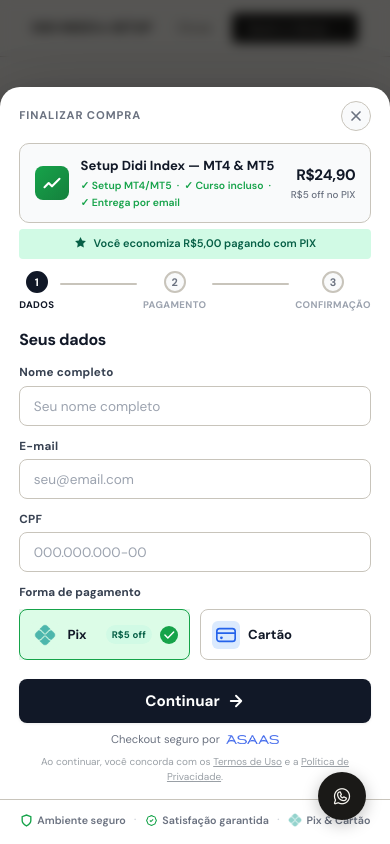
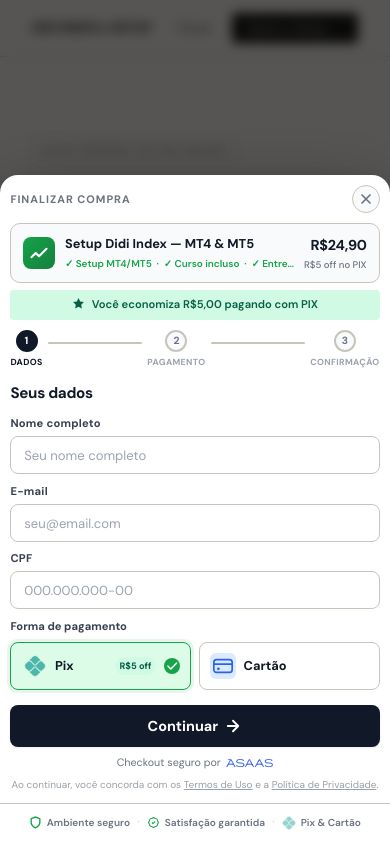
Before and after one commit to gustavoUlisses/bigplayer, a website: page public/index.html in a window 390 px wide. Both pictures are taken after a click on the button "Quero o Setup →". Shown: the top 844 px of the page. Drawn offline with nearby package versions, Linux system fonts and the light colour scheme.

Commit message:
fix: rewrite CSS checkout - clamp/dvh/media query altura, sem overflow horizontal

```diff
--- a/public/styles.css
+++ b/public/styles.css
@@ -26,6 +26,9 @@
   --shadow-sm: 0 1px 3px rgba(0,0,0,0.08);
   --shadow-md: 0 4px 12px rgba(0,0,0,0.10);
   --transition: 180ms ease;
+  /* espaçamento interno base — comprime em telas pequenas */
+  --p: clamp(0.65rem, 2.5vw, 1rem);
+  --gap: clamp(0.5rem, 1.5vw, 0.75rem);
 }
 
 /* ── MODAL OVERLAY ────────────────────────────────────────── */
@@ -35,11 +38,11 @@
   background: rgba(0,0,0,0.65);
   backdrop-filter: blur(6px);
   -webkit-backdrop-filter: blur(6px);
-  z-index: 100;
+  z-index: 9999;
   display: flex;
   align-items: center;
   justify-content: center;
-  padding: 1rem;
+  padding: clamp(0.5rem, 3vw, 1.25rem);
   opacity: 0;
   pointer-events: none;
   transition: opacity 200ms ease;
@@ -48,26 +51,26 @@
 .modal-overlay.is-open { opacity: 1; pointer-events: all; }
 
 .modal {
+  font-family: var(--font);
   background: var(--modal-bg);
   border-radius: var(--radius);
   width: 100%;
-  max-width: 460px;
+  max-width: 440px;
   box-shadow: var(--shadow-modal);
-  transform: translateY(20px) scale(0.97);
-  transition: transform 280ms cubic-bezier(0.34, 1.45, 0.64, 1);
+  transform: translateY(16px) scale(0.98);
+  transition: transform 260ms cubic-bezier(0.34, 1.4, 0.64, 1);
+  /* ocupa no máximo 96% da altura disponível e rola só verticalmente */
   max-height: 96dvh;
   overflow-x: hidden;
   overflow-y: auto;
+  overscroll-behavior: contain;
   scrollbar-width: none;
   display: flex;
   flex-direction: column;
-  font-family: var(--font);
 }
 
 .modal::-webkit-scrollbar { display: none; }
 .modal-overlay.is-open .modal { transform: translateY(0) scale(1); }
-
-/* títulos do modal mantêm a fonte original do checkout */
 .modal h1, .modal h2 { font-family: var(--font); }
 
 /* ── MODAL HEADER ─────────────────────────────────────────── */
@@ -75,20 +78,21 @@
   display: flex;
   align-items: center;
   justify-content: space-between;
-  padding: 0.85rem 1.2rem 0;
+  padding: var(--p) var(--p) 0;
+  flex-shrink: 0;
 }
 
 .modal__header-title {
-  font-size: 0.7rem;
+  font-size: 0.68rem;
   font-weight: 700;
-  letter-spacing: 0.08em;
+  letter-spacing: 0.09em;
   text-transform: uppercase;
   color: var(--text-muted);
 }
 
 .modal__close {
-  width: 30px;
-  height: 30px;
+  width: 28px;
+  height: 28px;
   border-radius: 50%;
   border: 1.5px solid var(--border);
   background: var(--surface);
@@ -100,24 +104,25 @@
   transition: background var(--transition), color var(--transition);
   flex-shrink: 0;
 }
-
 .modal__close:hover { background: var(--surface-2); color: var(--text); }
 
 /* ── ORDER SUMMARY ────────────────────────────────────────── */
 .order-summary {
   display: flex;
   align-items: center;
-  gap: 0.75rem;
-  margin: 0.75rem 1.2rem 0;
+  gap: 0.6rem;
+  margin: 0.6rem var(--p) 0;
   background: var(--surface);
   border: 1.5px solid var(--border);
   border-radius: var(--radius-sm);
-  padding: 0.7rem 0.9rem;
+  padding: 0.6rem 0.75rem;
+  flex-shrink: 0;
+  min-width: 0;
 }
 
 .order-summary__icon {
-  width: 34px;
-  height: 34px;
+  width: 32px;
+  height: 32px;
   border-radius: 8px;
   background: linear-gradient(135deg, #16a34a, #15803d);
   display: flex;
@@ -128,15 +133,29 @@
 }
 
 .order-summary__info { flex: 1; min-width: 0; display: flex; flex-direction: column; gap: 2px; }
-.order-summary__name { font-size: 0.82rem; font-weight: 700; color: var(--text); }
-.order-summary__perks { font-size: 0.65rem; color: var(--green); font-weight: 600; }
+.order-summary__name { font-size: 0.8rem; font-weight: 700; color: var(--text); white-space: nowrap; overflow: hidden; text-overflow: ellipsis; }
+.order-summary__perks { font-size: 0.62rem; color: var(--green); font-weight: 600; white-space: nowrap; overflow: hidden; text-overflow: ellipsis; }
 .order-summary__price { display: flex; flex-direction: column; align-items: flex-end; flex-shrink: 0; }
-.order-summary__value { font-size: 0.95rem; font-weight: 800; color: var(--text); letter-spacing: -0.02em; }
-.order-summary__tag { font-size: 0.62rem; color: var(--text-muted); font-weight: 500; }
+.order-summary__value { font-size: 0.9rem; font-weight: 800; color: var(--text); letter-spacing: -0.02em; white-space: nowrap; }
+.order-summary__tag { font-size: 0.6rem; color: var(--text-muted); font-weight: 500; white-space: nowrap; }
+
+/* ── PIX DISCOUNT BAR ─────────────────────────────────────── */
+#pix-discount-bar {
+  margin: 0.45rem var(--p) 0 !important;
+  padding: 0.4rem 0.75rem !important;
+  font-size: 0.7rem !important;
+  border-radius: 6px;
+  flex-shrink: 0;
+}
 
 /* ── STEP PROGRESS ────────────────────────────────────────── */
-.step-progress { display: flex; align-items: center; padding: 0.75rem 1.2rem 0; }
-.step-progress__item { display: flex; flex-direction: column; align-items: center; gap: 4px; }
+.step-progress {
+  display: flex;
+  align-items: center;
+  padding: 0.6rem var(--p) 0;
+  flex-shrink: 0;
+}
+.step-progress__item { display: flex; flex-direction: column; align-items: center; gap: 3px; }
 
 .step-progress__dot {
   width: 22px;
@@ -149,9 +168,8 @@
   justify-content: center;
   transition: all 250ms ease;
 }
-
-.step-progress__dot span { font-size: 0.68rem; font-weight: 700; color: var(--text-muted); line-height: 1; }
-.step-progress__label { font-size: 0.6rem; font-weight: 700; color: var(--text-dim); letter-spacing: 0.04em; text-transform: uppercase; }
+.step-progress__dot span { font-size: 0.65rem; font-weight: 700; color: var(--text-muted); line-height: 1; }
+.step-progress__label { font-size: 0.55rem; font-weight: 700; color: var(--text-dim); letter-spacing: 0.04em; text-transform: uppercase; }
 
 .step-progress__item.active .step-progress__dot { background: var(--text); border-color: var(--text); }
 .step-progress__item.active .step-progress__dot span { color: #fff; }
@@ -164,57 +182,56 @@
   flex: 1;
   height: 2px;
   background: var(--border);
-  margin: 0 6px 16px;
+  margin: 0 5px 14px;
   border-radius: 2px;
   transition: background 250ms ease;
 }
-
 .step-progress__line.done { background: var(--green); }
 
 /* ── STEPS ────────────────────────────────────────────────── */
-.step { padding: 0.9rem 1.2rem; animation: stepIn 0.25s ease both; flex: 1; }
+.step { padding: 0.75rem var(--p) var(--p); animation: stepIn 0.22s ease both; }
 .step--hidden { display: none !important; }
-.step__title { font-size: 1rem; font-weight: 800; color: var(--text); margin-bottom: 0.7rem; letter-spacing: -0.02em; }
-.step__sub { font-size: 0.82rem; color: var(--text-muted); margin-bottom: 1.2rem; line-height: 1.5; }
+.step__title { font-size: 0.95rem; font-weight: 800; color: var(--text); margin-bottom: 0.6rem; letter-spacing: -0.02em; }
+.step__sub { font-size: 0.78rem; color: var(--text-muted); margin-bottom: 0.9rem; line-height: 1.5; }
 
 /* ── FORM FIELDS ──────────────────────────────────────────── */
-.field { display: flex; flex-direction: column; gap: 4px; margin-bottom: 0.65rem; }
-.field label { font-size: 0.73rem; font-weight: 700; color: var(--text-2); letter-spacing: 0.02em; }
+.field { display: flex; flex-direction: column; gap: 3px; margin-bottom: 0.55rem; }
+.field label { font-size: 0.7rem; font-weight: 700; color: var(--text-2); letter-spacing: 0.02em; }
 
 .field input {
-  height: 40px;
-  padding: 0 0.85rem;
+  height: 38px;
+  padding: 0 0.8rem;
   background: #fff;
   border: 1.5px solid var(--border);
   border-radius: var(--radius-xs);
   font-family: var(--font);
-  font-size: 0.9rem;
+  font-size: 0.88rem;
   color: var(--text);
   outline: none;
   transition: border-color var(--transition), box-shadow var(--transition);
   width: 100%;
+  min-width: 0;
 }
-
-.field input::placeholder { color: var(--text-dim); font-size: 0.85rem; }
+.field input::placeholder { color: var(--text-dim); font-size: 0.82rem; }
 .field input:focus { border-color: #6b7280; box-shadow: 0 0 0 3px rgba(107,114,128,0.1); }
 
 .field__input-wrap { position: relative; }
-.field__input-wrap input { padding-right: 3.2rem; }
-.field__card-icons { position: absolute; right: 0.75rem; top: 50%; transform: translateY(-50%); opacity: 0.4; }
-.field-row { display: grid; grid-template-columns: 1fr 1fr; gap: 0.7rem; }
+.field__input-wrap input { padding-right: 3rem; }
+.field__card-icons { position: absolute; right: 0.7rem; top: 50%; transform: translateY(-50%); opacity: 0.4; }
+.field-row { display: grid; grid-template-columns: 1fr 1fr; gap: 0.55rem; }
 
 /* ── PAYMENT SELECT ───────────────────────────────────────── */
-.payment-select { margin-bottom: 0.75rem; }
-.payment-select__label { font-size: 0.73rem; font-weight: 700; color: var(--text-2); margin-bottom: 0.5rem; }
-.payment-select__grid { display: grid; grid-template-columns: 1fr 1fr; gap: 0.6rem; }
-.pm-card { cursor: pointer; display: block; min-width: 0; overflow: hidden; }
+.payment-select { margin-bottom: 0.6rem; }
+.payment-select__label { font-size: 0.7rem; font-weight: 700; color: var(--text-2); margin-bottom: 0.4rem; }
+.payment-select__grid { display: grid; grid-template-columns: 1fr 1fr; gap: 0.5rem; }
+.pm-card { cursor: pointer; display: block; min-width: 0; }
 .pm-card input[type="radio"] { display: none; }
 
 .pm-card__inner {
   display: flex;
   align-items: center;
-  gap: 0.5rem;
-  padding: 0.65rem 0.7rem;
+  gap: 0.45rem;
+  padding: 0.6rem 0.65rem;
   border: 1.5px solid var(--border);
   border-radius: var(--radius-xs);
   background: #fff;
@@ -222,23 +239,22 @@
   min-width: 0;
   overflow: hidden;
 }
-
 .pm-card:has(input:checked) .pm-card__inner {
   border-color: var(--green);
   background: var(--green-light);
   box-shadow: 0 0 0 3px rgba(22,163,74,0.1);
 }
 
-.pm-card__icon { width: 28px; height: 28px; border-radius: 6px; display: flex; align-items: center; justify-content: center; flex-shrink: 0; }
+.pm-card__icon { width: 26px; height: 26px; border-radius: 6px; display: flex; align-items: center; justify-content: center; flex-shrink: 0; }
 .pm-card__icon--pix { background: #dcfce7; color: var(--green); }
 .pm-card__icon--card { background: var(--blue-light); color: var(--blue); }
-.pm-card__text { flex: 1; min-width: 0; display: flex; flex-direction: column; gap: 1px; }
-.pm-card__text strong { font-size: 0.82rem; font-weight: 700; color: var(--text); }
-.pm-card__text span { font-size: 0.63rem; color: var(--text-muted); white-space: nowrap; overflow: hidden; text-overflow: ellipsis; }
+.pm-card__text { flex: 1; min-width: 0; display: flex; flex-direction: column; gap: 1px; overflow: hidden; }
+.pm-card__text strong { font-size: 0.8rem; font-weight: 700; color: var(--text); }
+.pm-card__text span { font-size: 0.6rem; color: var(--text-muted); white-space: nowrap; overflow: hidden; text-overflow: ellipsis; }
 
 .pm-card__check {
-  width: 18px;
-  height: 18px;
+  width: 16px;
+  height: 16px;
   border-radius: 50%;
   background: var(--green);
   color: #fff;
@@ -250,45 +266,42 @@
   transition: opacity 200ms ease, transform 200ms ease;
   flex-shrink: 0;
 }
-
 .pm-card:has(input:checked) .pm-card__check { opacity: 1; transform: scale(1); }
 
 .pm-card__badge {
-  font-size: 0.6rem;
+  font-size: 0.58rem;
   font-weight: 700;
   background: #d1fae5;
   color: #065f46;
-  padding: 2px 6px;
+  padding: 2px 5px;
   border-radius: 99px;
   white-space: nowrap;
   flex-shrink: 0;
-  letter-spacing: .02em;
 }
 
 /* ── FORM ERROR ───────────────────────────────────────────── */
 .form-error {
-  font-size: 0.78rem;
+  font-size: 0.75rem;
   color: var(--red);
   font-weight: 600;
   min-height: 0;
-  margin-bottom: 0.4rem;
+  margin-bottom: 0.35rem;
   border-radius: 6px;
   padding: 0;
   max-height: 0;
   overflow: hidden;
   transition: max-height 200ms ease, padding 200ms ease;
 }
-
-.form-error:not(:empty) { background: var(--red-light); padding: 0.5rem 0.75rem; max-height: 80px; }
+.form-error:not(:empty) { background: var(--red-light); padding: 0.45rem 0.7rem; max-height: 80px; }
 
 /* ── SUBMIT BUTTON ────────────────────────────────────────── */
 .btn-submit {
   width: 100%;
-  height: 44px;
+  height: 42px;
   background: var(--text);
   color: #fff;
   font-family: var(--font);
-  font-size: 0.95rem;
+  font-size: 0.9rem;
   font-weight: 700;
   border: none;
   border-radius: var(--radius-xs);
@@ -296,19 +309,18 @@
   display: flex;
   align-items: center;
   justify-content: center;
-  gap: 0.45rem;
+  gap: 0.4rem;
   transition: background var(--transition), transform var(--transition);
   box-shadow: var(--shadow-sm);
-  margin-top: 0.25rem;
+  margin-top: 0.2rem;
 }
-
 .btn-submit:hover { background: #1f2937; transform: translateY(-1px); }
 .btn-submit:active { transform: translateY(0); }
 .btn-submit:disabled { opacity: 0.5; cursor: not-allowed; transform: none; }
 .btn-submit--blue { background: var(--green); }
 .btn-submit--blue:hover { background: #15803d; }
 
-.btn-submit__loader { width: 16px; height: 16px; border: 2px solid rgba(255,255,255,0.3); border-top-color: #fff; border-radius: 50%; display: none; animation: spin 0.6s linear infinite; flex-shrink: 0; }
+.btn-submit__loader { width: 15px; height: 15px; border: 2px solid rgba(255,255,255,0.3); border-top-color: #fff; border-radius: 50%; display: none; animation: spin 0.6s linear infinite; flex-shrink: 0; }
 .btn-submit.is-loading .btn-submit__arrow { display: none; }
 .btn-submit.is-loading .btn-submit__text { opacity: 0.6; }
 .btn-submit.is-loading .btn-submit__loader { display: block; }
@@ -316,57 +328,70 @@
 .btn-submit:not(:disabled):hover .btn-submit__arrow { transform: translateX(3px); }
 
 /* ── SOCIAL PROOF ─────────────────────────────────────────── */
-.social-proof { display: flex; align-items: center; justify-content: center; gap: 0.4rem; font-size: 0.7rem; color: var(--text-muted); margin-top: 0.5rem; }
-.social-proof__logo { height: 9px; width: auto; object-fit: contain; vertical-align: middle; opacity: 0.75; }
+.social-proof { display: flex; align-items: center; justify-content: center; gap: 0.35rem; font-size: 0.67rem; color: var(--text-muted); margin-top: 0.45rem; }
+.social-proof__logo { height: 8px; width: auto; object-fit: contain; vertical-align: middle; opacity: 0.75; }
 
 /* ── PIX ──────────────────────────────────────────────────── */
-.pix-wrap { display: flex; flex-direction: column; align-items: center; margin-bottom: 1.2rem; }
-.pix-qr { background: #fff; border: 1.5px solid var(--border); border-radius: 12px; padding: 12px; box-shadow: var(--shadow-md); margin-bottom: 1rem; }
-.pix-qr img { width: 176px; height: 176px; display: block; }
-.pix-status { display: flex; align-items: center; gap: 0.5rem; font-size: 0.85rem; font-weight: 600; color: var(--text-2); margin-bottom: 0.3rem; }
-.pix-expire { font-size: 0.7rem; color: var(--text-dim); }
-.pix-copy-section__label { font-size: 0.68rem; font-weight: 700; color: var(--text-muted); text-transform: uppercase; letter-spacing: 0.06em; margin-bottom: 0.45rem; }
-.pix-copy-box { display: flex; align-items: center; gap: 0.5rem; background: var(--surface); border: 1.5px solid var(--border); border-radius: var(--radius-xs); padding: 0.6rem 0.75rem; }
-.pix-copy-box__code { flex: 1; font-size: 0.66rem; color: var(--text-muted); font-family: monospace; word-break: break-all; line-height: 1.4; }
-.pix-copy-box__btn { display: flex; align-items: center; gap: 0.3rem; background: var(--text); color: #fff; border: none; border-radius: 6px; font-family: var(--font); font-size: 0.72rem; font-weight: 700; padding: 0.42rem 0.85rem; cursor: pointer; flex-shrink: 0; transition: background var(--transition); white-space: nowrap; }
+.pix-wrap { display: flex; flex-direction: column; align-items: center; margin-bottom: 0.9rem; }
+.pix-qr { background: #fff; border: 1.5px solid var(--border); border-radius: 12px; padding: 10px; box-shadow: var(--shadow-md); margin-bottom: 0.75rem; }
+.pix-qr img { width: clamp(140px, 40vw, 168px); height: clamp(140px, 40vw, 168px); display: block; }
+.pix-status { display: flex; align-items: center; gap: 0.5rem; font-size: 0.82rem; font-weight: 600; color: var(--text-2); margin-bottom: 0.25rem; }
+.pix-expire { font-size: 0.68rem; color: var(--text-dim); }
+.pix-copy-section__label { font-size: 0.65rem; font-weight: 700; color: var(--text-muted); text-transform: uppercase; letter-spacing: 0.06em; margin-bottom: 0.4rem; }
+.pix-copy-box { display: flex; align-items: center; gap: 0.5rem; background: var(--surface); border: 1.5px solid var(--border); border-radius: var(--radius-xs); padding: 0.55rem 0.7rem; }
+.pix-copy-box__code { flex: 1; font-size: 0.63rem; color: var(--text-muted); font-family: monospace; word-break: break-all; line-height: 1.4; min-width: 0; }
+.pix-copy-box__btn { display: flex; align-items: center; gap: 0.3rem; background: var(--text); color: #fff; border: none; border-radius: 6px; font-family: var(--font); font-size: 0.7rem; font-weight: 700; padding: 0.4rem 0.8rem; cursor: pointer; flex-shrink: 0; transition: background var(--transition); white-space: nowrap; }
 .pix-copy-box__btn:hover { background: #1f2937; }
 
 /* ── PULSE DOT ────────────────────────────────────────────── */
 .pulse-dot { width: 8px; height: 8px; border-radius: 50%; background: var(--green); animation: pulse-ring 1.5s ease-in-out infinite; flex-shrink: 0; }
 
 /* ── CARD WAITING ─────────────────────────────────────────── */
-.card-waiting { display: flex; align-items: center; gap: 0.6rem; font-size: 0.82rem; color: var(--text-muted); font-weight: 600; background: var(--surface); border-radius: var(--radius-xs); padding: 0.65rem 0.85rem; margin-bottom: 0.5rem; border: 1.5px solid var(--border); }
-.spinner { width: 15px; height: 15px; border: 2px solid var(--border); border-top-color: var(--green); border-radius: 50%; animation: spin 0.7s linear infinite; flex-shrink: 0; }
+.card-waiting { display: flex; align-items: center; gap: 0.6rem; font-size: 0.8rem; color: var(--text-muted); font-weight: 600; background: var(--surface); border-radius: var(--radius-xs); padding: 0.6rem 0.8rem; margin-bottom: 0.5rem; border: 1.5px solid var(--border); }
+.spinner { width: 14px; height: 14px; border: 2px solid var(--border); border-top-color: var(--green); border-radius: 50%; animation: spin 0.7s linear infinite; flex-shrink: 0; }
 
 /* ── CONFIRMED ────────────────────────────────────────────── */
 .confirmed { text-align: center; padding: 0.5rem 0 0.75rem; }
-.confirmed__circle { width: 72px; height: 72px; margin: 0 auto 1.25rem; }
-.confirmed__svg { width: 72px; height: 72px; }
+.confirmed__circle { width: 64px; height: 64px; margin: 0 auto 1rem; }
+.confirmed__svg { width: 64px; height: 64px; }
 .confirmed__ring { fill: none; stroke: var(--green); stroke-width: 2; stroke-dasharray: 166; stroke-dashoffset: 166; animation: draw-ring 0.5s ease forwards; }
 .confirmed__check { fill: none; stroke: var(--green); stroke-width: 2.5; stroke-linecap: round; stroke-linejoin: round; stroke-dasharray: 40; stroke-dashoffset: 40; animation: draw-check 0.35s ease 0.45s forwards; }
-.confirmed__title { font-size: 1.4rem; font-weight: 800; color: var(--text); letter-spacing: -0.02em; margin-bottom: 0.75rem; }
-.confirmed__email-line { font-size: 0.85rem; color: var(--text-muted); margin-bottom: 0.4rem; line-height: 1.6; }
+.confirmed__title { font-size: 1.3rem; font-weight: 800; color: var(--text); letter-spacing: -0.02em; margin-bottom: 0.65rem; }
+.confirmed__email-line { font-size: 0.82rem; color: var(--text-muted); margin-bottom: 0.35rem; line-height: 1.6; }
 .confirmed__email-line strong { color: var(--text); display: block; margin-top: 2px; }
-.confirmed__spam { font-size: 0.72rem; color: var(--text-dim); margin-bottom: 1.5rem; }
+.confirmed__spam { font-size: 0.7rem; color: var(--text-dim); margin-bottom: 1.2rem; }
 
 /* ── TRUST BAR ────────────────────────────────────────────── */
-.trust-bar { display: flex; align-items: center; justify-content: center; gap: 0.5rem; padding: 0.6rem 1.2rem 0.8rem; border-top: 1px solid var(--border); flex-wrap: wrap; }
-.trust-bar__item { display: flex; align-items: center; gap: 0.3rem; font-size: 0.67rem; font-weight: 600; color: var(--text-muted); white-space: nowrap; }
-.trust-bar__sep { color: var(--border-focus); font-size: 0.85rem; }
+.trust-bar { display: flex; align-items: center; justify-content: center; gap: 0.45rem; padding: 0.55rem var(--p) 0.7rem; border-top: 1px solid var(--border); flex-wrap: wrap; flex-shrink: 0; }
+.trust-bar__item { display: flex; align-items: center; gap: 0.3rem; font-size: 0.63rem; font-weight: 600; color: var(--text-muted); white-space: nowrap; }
+.trust-bar__sep { color: var(--border-focus); font-size: 0.8rem; }
 
 /* ── ANIMATIONS ───────────────────────────────────────────── */
-@keyframes stepIn { from { opacity: 0; transform: translateY(6px); } to { opacity: 1; transform: translateY(0); } }
+@keyframes stepIn { from { opacity: 0; transform: translateY(5px); } to { opacity: 1; transform: translateY(0); } }
 @keyframes spin { to { transform: rotate(360deg); } }
 @keyframes pulse-ring { 0% { box-shadow: 0 0 0 0 rgba(22,163,74,0.5); } 70% { box-shadow: 0 0 0 7px rgba(22,163,74,0); } 100% { box-shadow: 0 0 0 0 rgba(22,163,74,0); } }
 @keyframes draw-ring  { to { stroke-dashoffset: 0; } }
 @keyframes draw-check { to { stroke-dashoffset: 0; } }
 
-/* ── RESPONSIVE (modal) ───────────────────────────────────── */
+/* ── RESPONSIVE ───────────────────────────────────────────── */
+/* Mobile: bottom sheet */
 @media (max-width: 480px) {
   .modal-overlay { align-items: flex-end; padding: 0; }
-  .modal { border-radius: 20px 20px 0 0; max-height: 94dvh; transform: translateY(100%); }
+  .modal { border-radius: 18px 18px 0 0; max-height: 95dvh; transform: translateY(100%); }
   .modal-overlay.is-open .modal { transform: translateY(0); }
   .pm-card__text span { display: none; }
+}
+
+/* Telas muito baixas (ex: 600px altura) — comprime mais */
+@media (max-height: 640px) {
+  .modal { font-size: 0.9em; }
+  .field input { height: 34px; }
+  .btn-submit { height: 38px; }
+  .order-summary__icon { width: 28px; height: 28px; }
+  .step-progress { padding-top: 0.4rem; }
+  .step { padding-top: 0.5rem; }
+  .field { margin-bottom: 0.45rem; }
+  .payment-select { margin-bottom: 0.45rem; }
 }
 
 @media (max-width: 360px) {
```
